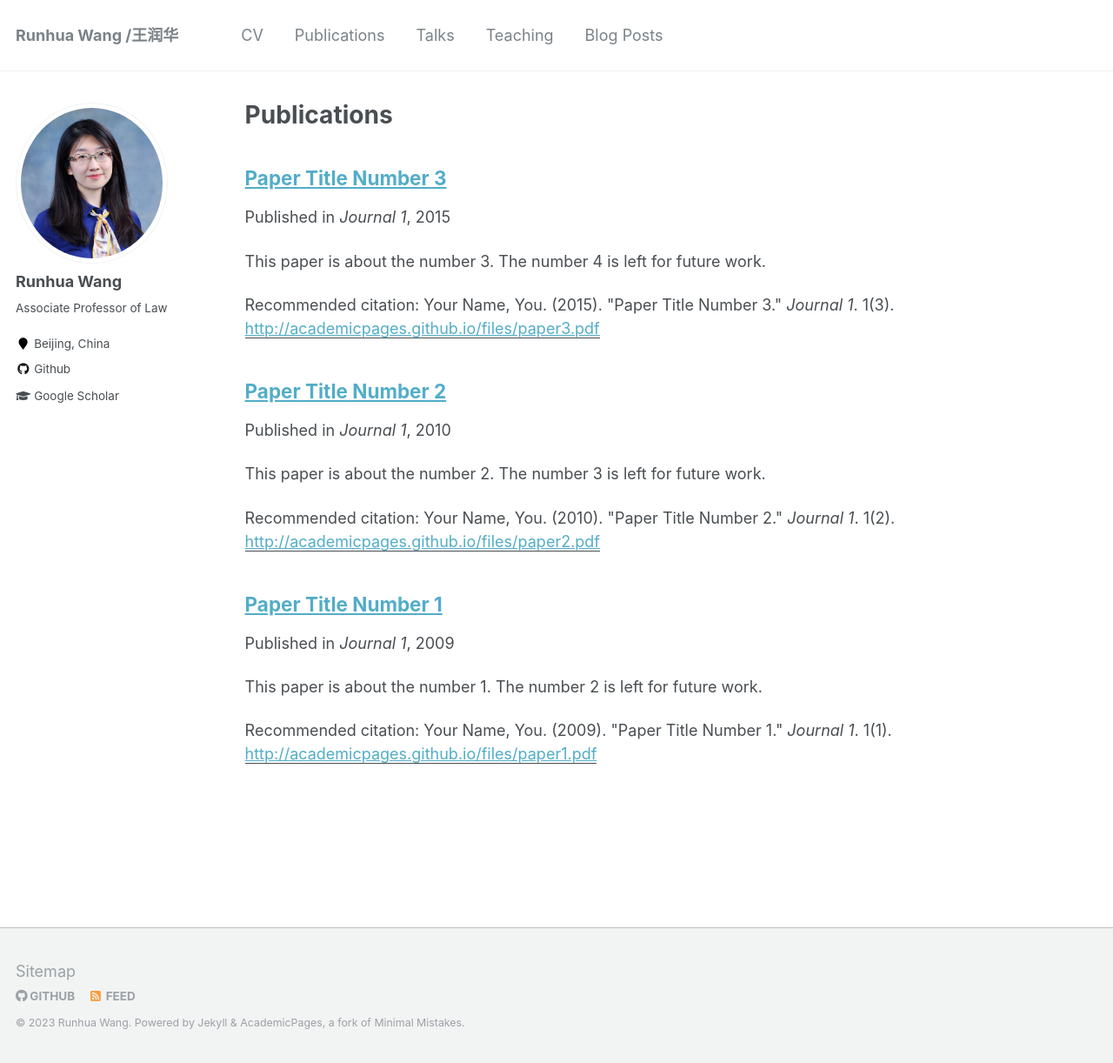
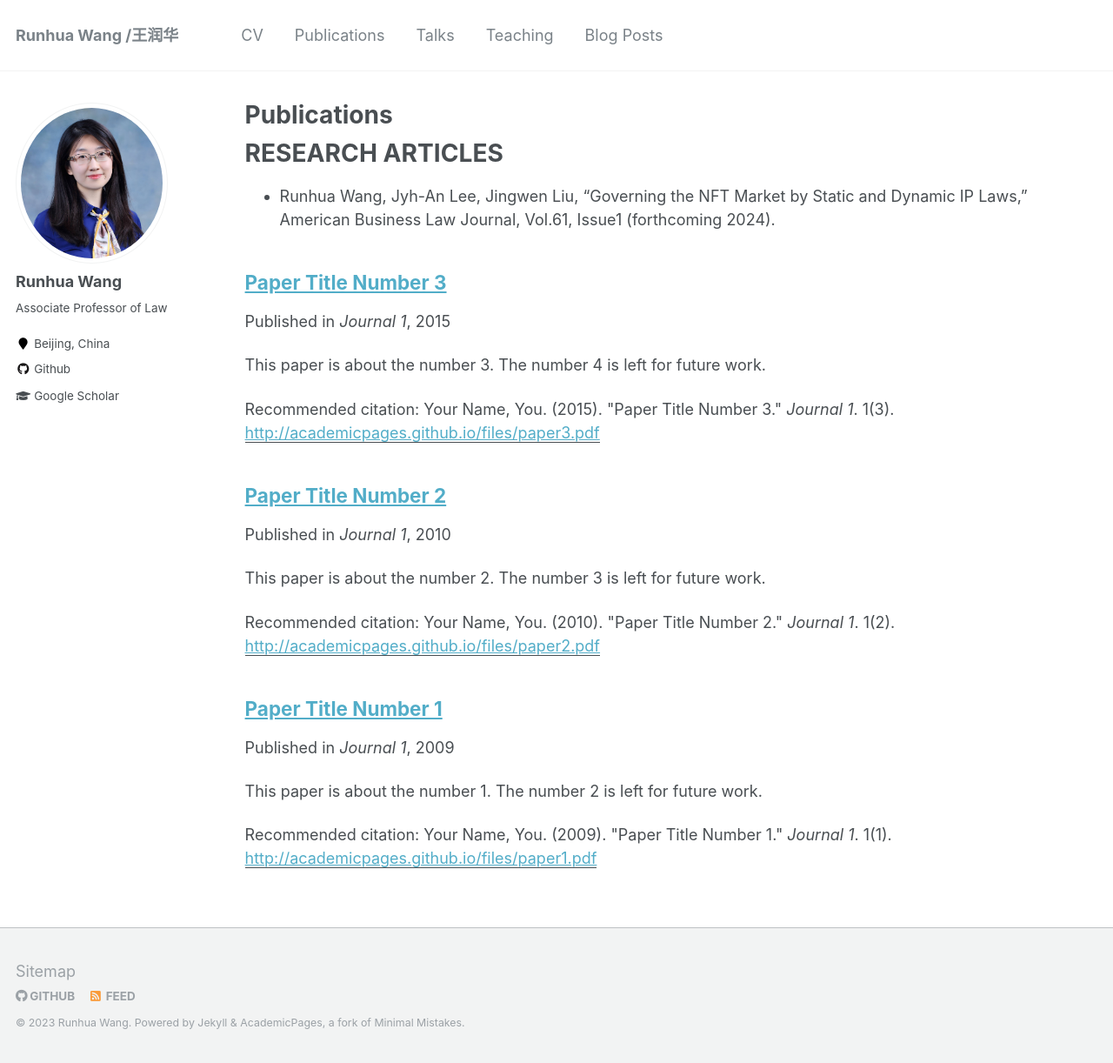
Before and after one commit to Runhua-Wang/runhua-wang.github.io, a Jekyll site: the page built from _pages/publications.md, in a window 1280 px wide and 1222 px high. Shown: the whole window at 87% size. Built offline with Jekyll 4.4.1, drawn with Linux system fonts in a browser that asks for light colours.

Commit message:
Update publications.md

```diff
--- a/_pages/publications.md
+++ b/_pages/publications.md
@@ -4,6 +4,12 @@ title: "Publications"
 permalink: /publications/
 author_profile: true
 ---
+
+{% include base_path %}
+
+RESEARCH ARTICLES
+======
+* Runhua Wang, Jyh-An Lee, Jingwen Liu, “Governing the NFT Market by Static and Dynamic IP Laws,” American Business Law Journal, Vol.61, Issue1 (forthcoming 2024).
 
 {% if author.googlescholar %}
   You can also find my articles on <u><a href="{{author.googlescholar}}">my Google Scholar profile</a>.</u>
```
